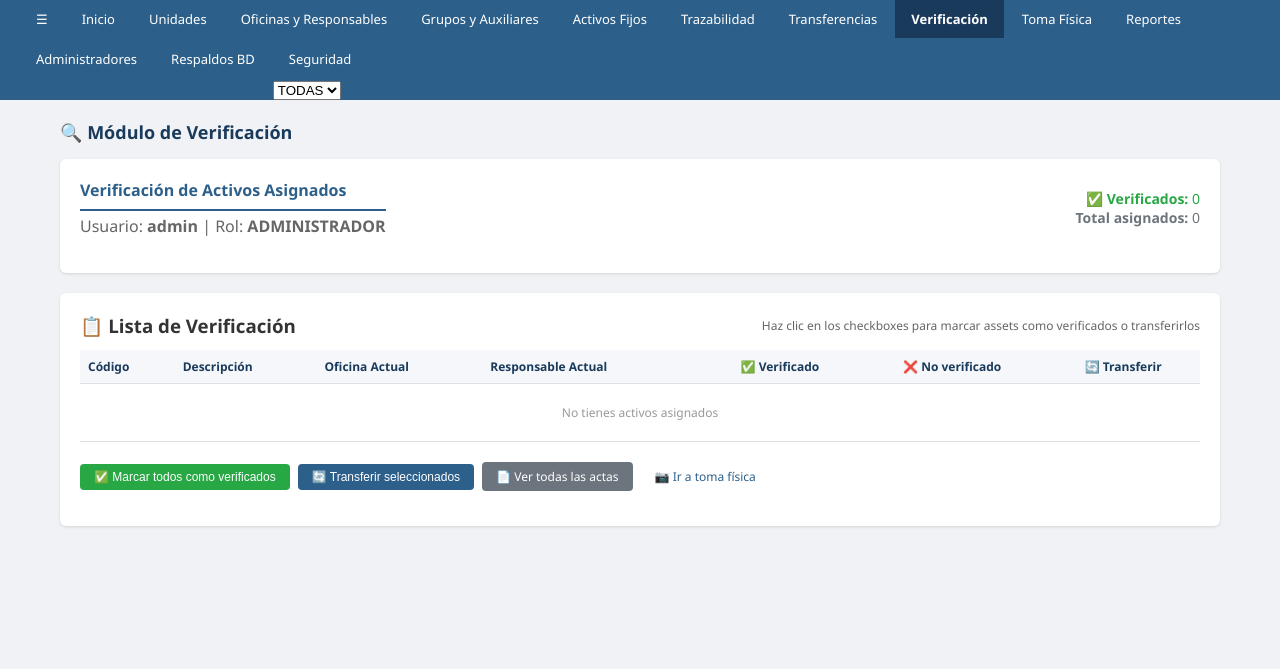
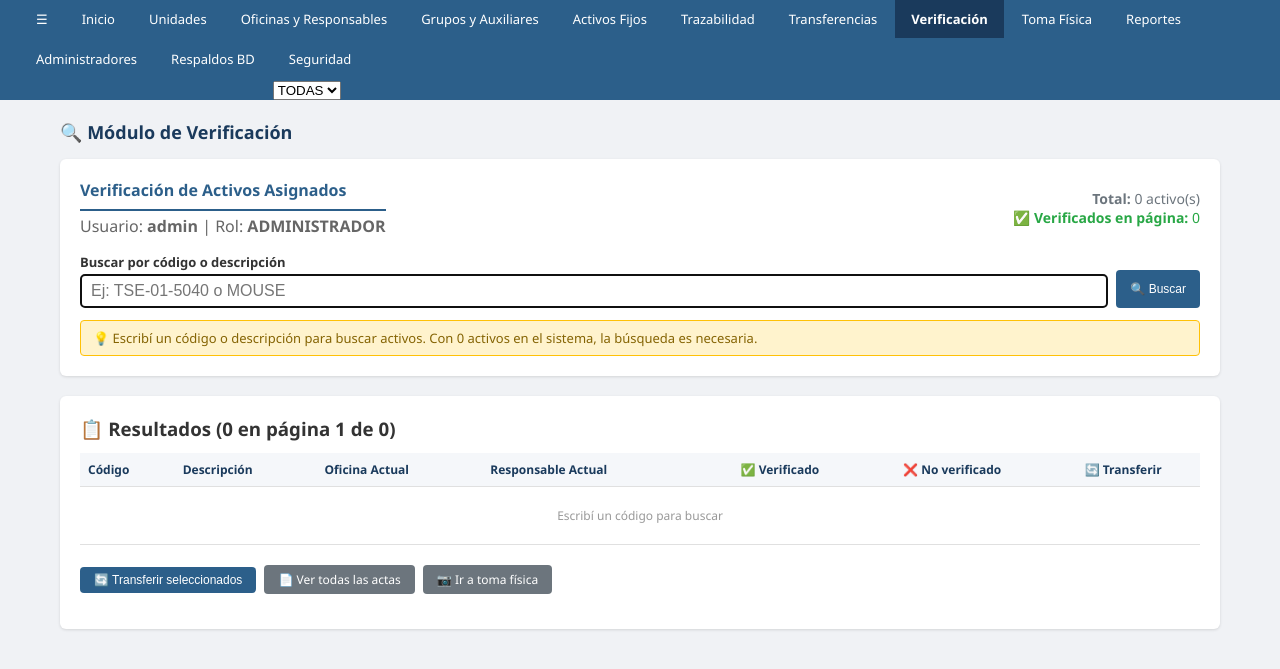
Before and after one commit to herediamarco1997-afk/scafmh, a Flask app: page /verificacion/ in a window 1280 px wide. Shown: the part 66-735 px from the top of the page. Run offline with Flask 3, Linux system fonts and the light colour scheme; a user stored in the database is signed in; data that the repository does not hold is empty.

Commit message:
fix: verificacion - busqueda+paginacion en vez de cargar 19K activos, form transferir con form tag, query unica verificacion

```diff
--- a/app/templates/verificacion/listar.html
+++ b/app/templates/verificacion/listar.html
@@ -9,22 +9,37 @@
       <p style="color:#666;margin-top:4px;">Usuario: <strong>{{ current_user.username }}</strong> | Rol: <strong>{{ current_user.rol }}</strong></p>
     </div>
     <div style="text-align:right;">
+      <div style="font-size:14px;color:#6c757d;">
+        <strong>Total:</strong> {{ total }} activo(s)
+      </div>
       <div style="font-size:14px;color:#28a745;">
-        <strong>✅ Verificados:</strong> {{ activos|selectattr('es_verificado', 'equalto', true)|list|length }}
-      </div>
-      <div style="font-size:14px;color:#6c757d;">
-        <strong>Total asignados:</strong> {{ activos|length }}
+        <strong>✅ Verificados en página:</strong> {{ activos|selectattr('es_verificado', 'equalto', true)|list|length }}
       </div>
     </div>
   </div>
+
+  <!-- Buscador -->
+  <form method="GET" style="display:flex;gap:8px;align-items:flex-end;margin-bottom:12px;">
+    <div class="form-group" style="flex:1;margin:0;">
+      <label>Buscar por código o descripción</label>
+      <input type="text" name="q" value="{{ busqueda }}" placeholder="Ej: TSE-01-5040 o MOUSE" style="width:100%;font-size:16px;" autofocus>
+    </div>
+    <button type="submit" class="btn btn-primary" style="height:38px;">🔍 Buscar</button>
+    {% if busqueda %}
+    <a href="{{ url_for('verificacion.listar') }}" class="btn btn-secondary" style="height:38px;">Limpiar</a>
+    {% endif %}
+  </form>
+
+  {% if not busqueda %}
+  <div style="background:#fff3cd;border:1px solid #ffc107;padding:8px 12px;border-radius:4px;font-size:13px;color:#856404;">
+    💡 Escribí un código o descripción para buscar activos. Con {{ total }} activos en el sistema, la búsqueda es necesaria.
+  </div>
+  {% endif %}
 </div>
 
 <div class="card">
-  <div style="margin-bottom:12px;display:flex;justify-content:space-between;align-items:center;">
-    <h3 style="margin:0;">📋 Lista de Verificación</h3>
-    <div style="font-size:12px;color:#666;">
-      Haz clic en los checkboxes para marcar assets como verificados o transferirlos
-    </div>
+  <div style="margin-bottom:12px;display:flex;justify-content:space-between;align-items:center;flex-wrap:wrap;gap:8px;">
+    <h3 style="margin:0;">📋 Resultados ({{ activos|length }} en página {{ page }} de {{ total_pages }})</h3>
   </div>
 
   <div style="overflow-x:auto;">
@@ -69,7 +84,7 @@
         {% else %}
         <tr>
           <td colspan="7" style="padding:20px;text-align:center;color:#999;">
-            No tienes activos asignados
+            {% if busqueda %}No se encontraron activos con "{{ busqueda }}"{% else %}Escribí un código para buscar{% endif %}
           </td>
         </tr>
         {% endfor %}
@@ -77,17 +92,35 @@
     </table>
   </div>
 
+  <!-- Paginación -->
+  {% if total_pages > 1 %}
+  <div style="display:flex;justify-content:center;gap:6px;margin-top:16px;flex-wrap:wrap;">
+    {% if page > 1 %}
+    <a href="?q={{ busqueda }}&page={{ page - 1 }}" class="btn btn-secondary btn-sm">← Anterior</a>
+    {% endif %}
+    {% for p in range(1, total_pages + 1) %}
+      {% if p == page %}
+      <span class="btn btn-primary btn-sm" style="opacity:0.7">{{ p }}</span>
+      {% elif p <= 3 or p >= total_pages - 2 or (p >= page - 2 and p <= page + 2) %}
+      <a href="?q={{ busqueda }}&page={{ p }}" class="btn btn-secondary btn-sm">{{ p }}</a>
+      {% elif p == 4 or p == total_pages - 3 %}
+      <span style="padding:4px 8px;">...</span>
+      {% endif %}
+    {% endfor %}
+    {% if page < total_pages %}
+    <a href="?q={{ busqueda }}&page={{ page + 1 }}" class="btn btn-secondary btn-sm">Siguiente →</a>
+    {% endif %}
+  </div>
+  {% endif %}
+
   <div class="action-bar" style="margin-top:20px;">
-    <button type="button" class="btn btn-success" onclick="verificarTodos()">
-      ✅ Marcar todos como verificados
-    </button>
     <button type="button" class="btn btn-primary" onclick="transferirSeleccionados()" id="btn-transferir" disabled>
       🔄 Transferir seleccionados
     </button>
     <a href="{{ url_for('transferencias.listar') }}" class="btn btn-secondary">
       📄 Ver todas las actas
     </a>
-    <a href="{{ url_for('inventario.lista') }}" class="btn btn-info">
+    <a href="{{ url_for('inventario.lista') }}" class="btn btn-secondary">
       📷 Ir a toma física
     </a>
   </div>
@@ -100,68 +133,37 @@
     cursor: pointer;
     accent-color: #2c5f8a;
   }
-
-  .check-verificado:checked {
-    background-color: #28a745;
-  }
-
-  .check-no-verificado:checked {
-    background-color: #dc3545;
-  }
-
-  .check-transferencia:checked {
-    background-color: #ffc107;
-  }
-
   @media (max-width: 768px) {
-    .action-bar {
-      flex-direction: column;
-    }
-    .action-bar .btn {
-      width: 100%;
-      margin-bottom: 8px;
-    }
+    .action-bar { flex-direction: column; }
+    .action-bar .btn { width: 100%; margin-bottom: 8px; }
   }
 </style>
 
 <script>
-  // Estado global de checkboxes
-  var activosSeleccionados = {
-    verificados: [],
-    noVerificados: [],
-    transferencias: []
-  };
+  var activosSeleccionados = { verificados: [], noVerificados: [], transferencias: [] };
 
   function toggleVerificado(id) {
     var checkbox = document.querySelector('.check-verificado[data-id="' + id + '"]');
+    var noCheckbox = document.querySelector('.check-no-verificado[data-id="' + id + '"]');
     if (checkbox.checked) {
-      if (!activosSeleccionados.verificados.includes(id)) {
-        activosSeleccionados.verificados.push(id);
-      }
-      activosSeleccionados.noVerificados = activosSeleccionados.noVerificados.filter(function(item) {
-        return item !== id;
-      });
+      if (!activosSeleccionados.verificados.includes(id)) activosSeleccionados.verificados.push(id);
+      activosSeleccionados.noVerificados = activosSeleccionados.noVerificados.filter(function(item) { return item !== id; });
+      if (noCheckbox) noCheckbox.checked = false;
     } else {
-      activosSeleccionados.verificados = activosSeleccionados.verificados.filter(function(item) {
-        return item !== id;
-      });
+      activosSeleccionados.verificados = activosSeleccionados.verificados.filter(function(item) { return item !== id; });
     }
     actualizarBotonTransferir();
   }
 
   function toggleNoVerificado(id) {
     var checkbox = document.querySelector('.check-no-verificado[data-id="' + id + '"]');
+    var verCheckbox = document.querySelector('.check-verificado[data-id="' + id + '"]');
     if (checkbox.checked) {
-      if (!activosSeleccionados.noVerificados.includes(id)) {
-        activosSeleccionados.noVerificados.push(id);
-      }
-      activosSeleccionados.verificados = activosSeleccionados.verificados.filter(function(item) {
-        return item !== id;
-      });
+      if (!activosSeleccionados.noVerificados.includes(id)) activosSeleccionados.noVerificados.push(id);
+      activosSeleccionados.verificados = activosSeleccionados.verificados.filter(function(item) { return item !== id; });
+      if (verCheckbox) verCheckbox.checked = false;
     } else {
-      activosSeleccionados.noVerificados = activosSeleccionados.noVerificados.filter(function(item) {
-        return item !== id;
-      });
+      activosSeleccionados.noVerificados = activosSeleccionados.noVerificados.filter(function(item) { return item !== id; });
     }
     actualizarBotonTransferir();
   }
@@ -169,13 +171,9 @@
   function toggleTransferencia(id) {
     var checkbox = document.querySelector('.check-transferencia[data-id="' + id + '"]');
     if (checkbox.checked) {
-      if (!activosSeleccionados.transferencias.includes(id)) {
-        activosSeleccionados.transferencias.push(id);
-      }
+      if (!activosSeleccionados.transferencias.includes(id)) activosSeleccionados.transferencias.push(id);
     } else {
-      activosSeleccionados.transferencias = activosSeleccionados.transferencias.filter(function(item) {
-        return item !== id;
-      });
+      activosSeleccionados.transferencias = activosSeleccionados.transferencias.filter(function(item) { return item !== id; });
     }
     actualizarBotonTransferir();
   }
@@ -191,71 +189,19 @@
     }
   }
 
-  function verificarTodos() {
-    if (confirm('¿Marcar todos los activos asignados como verificados?')) {
-      // En un sistema real, esto llamaría a una API
-      alert('Funcionalidad en desarrollo: todos los activos serán marcados como verificados');
-    }
-  }
-
   function transferirSeleccionados() {
     if (activosSeleccionados.transferencias.length === 0) {
       alert('Selecciona al menos un activo para transferir');
       return;
     }
-
     if (confirm('¿Transferir los activos seleccionados? Se creará una nueva acta.')) {
-      // Construir URL con parámetros
       var url = '{{ url_for("verificacion.transferir") }}?';
       activosSeleccionados.transferencias.forEach(function(id, index) {
         url += 'activo_ids=' + id;
-        if (index < activosSeleccionados.transferencias.length - 1) {
-          url += '&';
-        }
+        if (index < activosSeleccionados.transferencias.length - 1) url += '&';
       });
-
       window.location.href = url;
     }
   }
-
-  // Inicializar al cargar la página
-  document.addEventListener('DOMContentLoaded', function() {
-    document.querySelectorAll('.check-verificado').forEach(function(checkbox) {
-      checkbox.addEventListener('change', function() {
-        toggleVerificado(this.dataset.id);
-      });
-    });
-
-    document.querySelectorAll('.check-no-verificado').forEach(function(checkbox) {
-      checkbox.addEventListener('change', function() {
-        toggleNoVerificado(this.dataset.id);
-      });
-    });
-
-    document.querySelectorAll('.check-transferencia').forEach(function(checkbox) {
-      checkbox.addEventListener('change', function() {
-        toggleTransferencia(this.dataset.id);
-      });
-    });
-
-    // Marcar checkboxes inicialmente
-    document.querySelectorAll('.check-verificado').forEach(function(checkbox) {
-      if (checkbox.checked) {
-        toggleVerificado(checkbox.dataset.id);
-      }
-    });
-
-    document.querySelectorAll('.check-no-verificado').forEach(function(checkbox) {
-      if (checkbox.checked) {
-        toggleNoVerificado(checkbox.dataset.id);
-      }
-    });
-
-    document.querySelectorAll('.check-transferencia').forEach(function(checkbox) {
-      if (checkbox.checked) {
-        toggleTransferencia(checkbox.dataset.id);
-      }
-    });
-  });
 </script>
 {% endblock %}
--- a/app/views/verificacion.py
+++ b/app/views/verificacion.py
@@ -12,25 +12,46 @@ verificacion_bp = Blueprint('verificacion', __name__, url_prefix='/verificacion'
 def listar():
     """Mostrar assets asignados al usuario actual con checkboxes para verificar/transferir"""
 
-    # Obtener activos asignados al usuario actual
-    # Si es ADMINISTRADOR, ve todo; si es OPERADOR/INVENTARIADOR, ve solo los asignados
-    if current_user.rol == 'ADMINISTRADOR':
-        activos = ActivoFijo.query.order_by(ActivoFijo.codigo).all()
-    else:
-        activos = ActivoFijo.query.filter_by(
-            responsable_id=current_user.id
-        ).order_by(ActivoFijo.codigo).all()
+    # Búsqueda opcional para no cargar todo
+    busqueda = request.args.get('q', '').strip()
+    page = request.args.get('page', 1, type=int)
+    per_page = 100
 
-    # Obtener el estado de verificación actual de cada activo desde inventario_fisico
+    q = ActivoFijo.query
+    # Filtrar por usuario si no es admin
+    if current_user.rol != 'ADMINISTRADOR':
+        q = q.filter_by(responsable_id=current_user.id)
+
+    # Búsqueda por código o descripción
+    if busqueda:
+        q = q.filter(db.or_(
+            ActivoFijo.codigo.ilike(f'%{busqueda}%'),
+            ActivoFijo.descripcion.ilike(f'%{busqueda}%')
+        ))
+
+    total = q.count()
+    total_pages = (total + per_page - 1) // per_page
+    activos = q.order_by(ActivoFijo.codigo).offset((page - 1) * per_page).limit(per_page).all()
+
+    # UNA SOLA query para obtener todos los estados de verificación de los activos cargados
+    codigos = [a.codigo for a in activos]
+    verificados = {}
+    if codigos:
+        from sqlalchemy import text
+        rows = db.session.execute(text("""
+            SELECT DISTINCT ON (codigo) codigo, resultado
+            FROM inventario_fisico
+            WHERE codigo = ANY(:codigos)
+            ORDER BY codigo, fecha_toma DESC
+        """), {'codigos': codigos}).fetchall()
+        verificados = {r[0]: (r[1] == 'VERIFICADO') for r in rows}
+
     for activo in activos:
-        # Buscar el inventario más reciente para este activo
-        inventario = InventarioFisico.query.filter_by(
-            codigo=activo.codigo
-        ).order_by(InventarioFisico.fecha_toma.desc()).first()
+        activo.es_verificado = verificados.get(activo.codigo, False)
 
-        activo.es_verificado = inventario and inventario.resultado == 'VERIFICADO'
-
-    return render_template('verificacion/listar.html', activos=activos)
+    return render_template('verificacion/listar.html',
+                         activos=activos, busqueda=busqueda,
+                         total=total, page=page, total_pages=total_pages)
 
 @verificacion_bp.route('/transferir', methods=['GET', 'POST'])
 @login_required
```
Also changed, not shown: app/templates/verificacion/transferir.html (+33 -5 lines).
